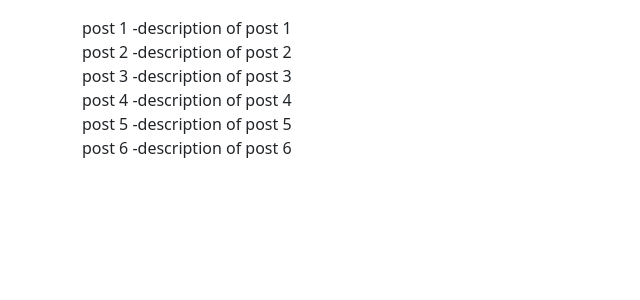
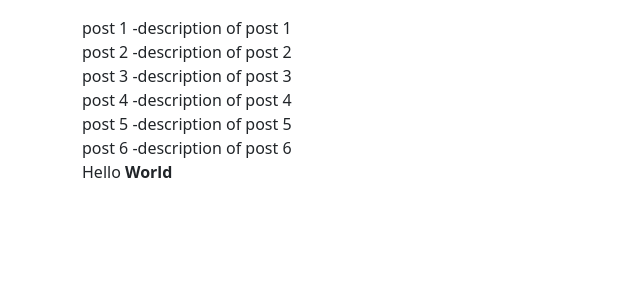
Before and after one commit to MarvelousChester/ksandhu1054_src, a Django app: page / in a window 1280 px wide. Shown: the top 300 px of the page, without its empty margins (0-640 px from the left). Run offline with Django 5.2, Linux system fonts and the light colour scheme; data comes from the database, SQL or seed files in the repository; some libraries are stand-ins or nearby versions.

Commit message:
First DOM Manipulation

```diff
--- a/posts/static/posts/main.js
+++ b/posts/static/posts/main.js
@@ -1 +1,5 @@
 console.log("Hello world");
+
+const helloWorldBox = document.getElementById('hello-world')
+
+helloWorldBox.innerHTML= 'Hello <b>World</b>'
--- a/posts/templates/posts/main.html
+++ b/posts/templates/posts/main.html
@@ -14,4 +14,5 @@
 {% for obj in qs%}
     {{obj.title}} -{{obj.body}} <br>
 {% endfor %}
+<div id="hello-world"></div>
 {%endblock content%}
```
